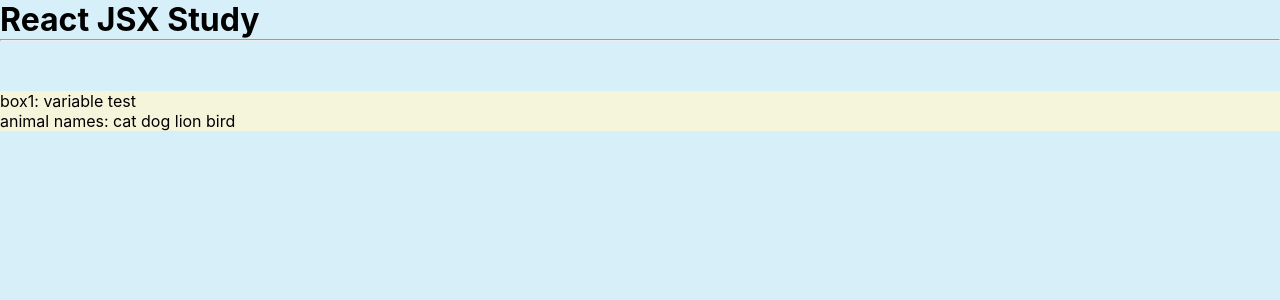
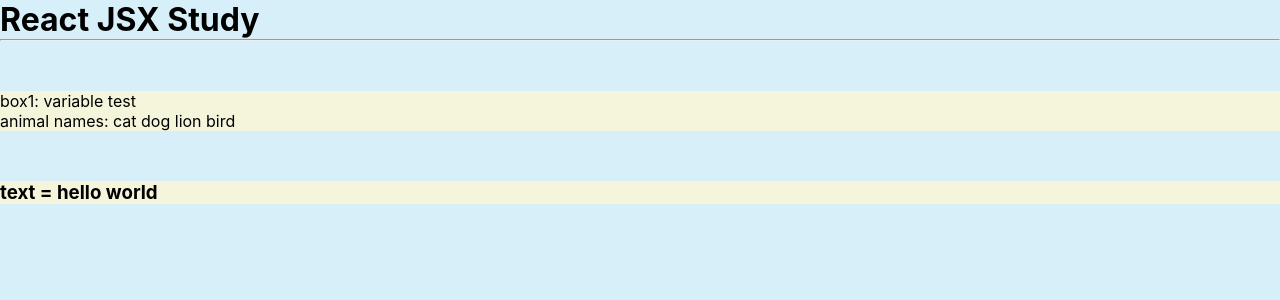
Before and after one commit to glacks06/jsx_study_repo, a React (Create React App) app: page / in a window 1280 px wide. Shown: the top 300 px of the page. Built offline with nearby package versions, Linux system fonts and the light colour scheme.

Commit message:
함수형 component 사용

```diff
--- a/src/App.css
+++ b/src/App.css
@@ -3,6 +3,7 @@
 }
 
 /* App.css에서도 body선택자 사용 가능 */
+/* App.css : App.js에 import되면서, 웹팩(Webpack)과 같은 번들러에 의해 최종적으로 <head> 태그의 <style> 블록으로 삽입되기 때문. */
 body{
   background-color: rgba(135, 207, 235, 0.33);
 }
--- a/src/App.js
+++ b/src/App.js
@@ -13,6 +13,10 @@ function animal_names(v){
 }
 const box1_animals = ['cat', 'dog', 'lion', 'bird'];
 
+function PrintText(props){
+  return <h3>text = {props.text}</h3>
+}
+
 function App() {
   return (
     <div>
@@ -24,6 +28,9 @@ function App() {
         {box1_name} <br />
         animal names: {animal_names(box1_animals)}
       </section>
+      <section>
+        <PrintText text="hello world" />
+      </section>
     </div>
 
   );
--- a/src/index.js
+++ b/src/index.js
@@ -11,7 +11,4 @@ root.render(
   </React.StrictMode>
 );
 
-// If you want to start measuring performance in your app, pass a function
-// to log results (for example: reportWebVitals(console.log))
-// or send to an analytics endpoint. Learn more: https://bit.ly/CRA-vitals
 reportWebVitals();
```
Also changed, not shown: public/index.html (+0 -23 lines).
